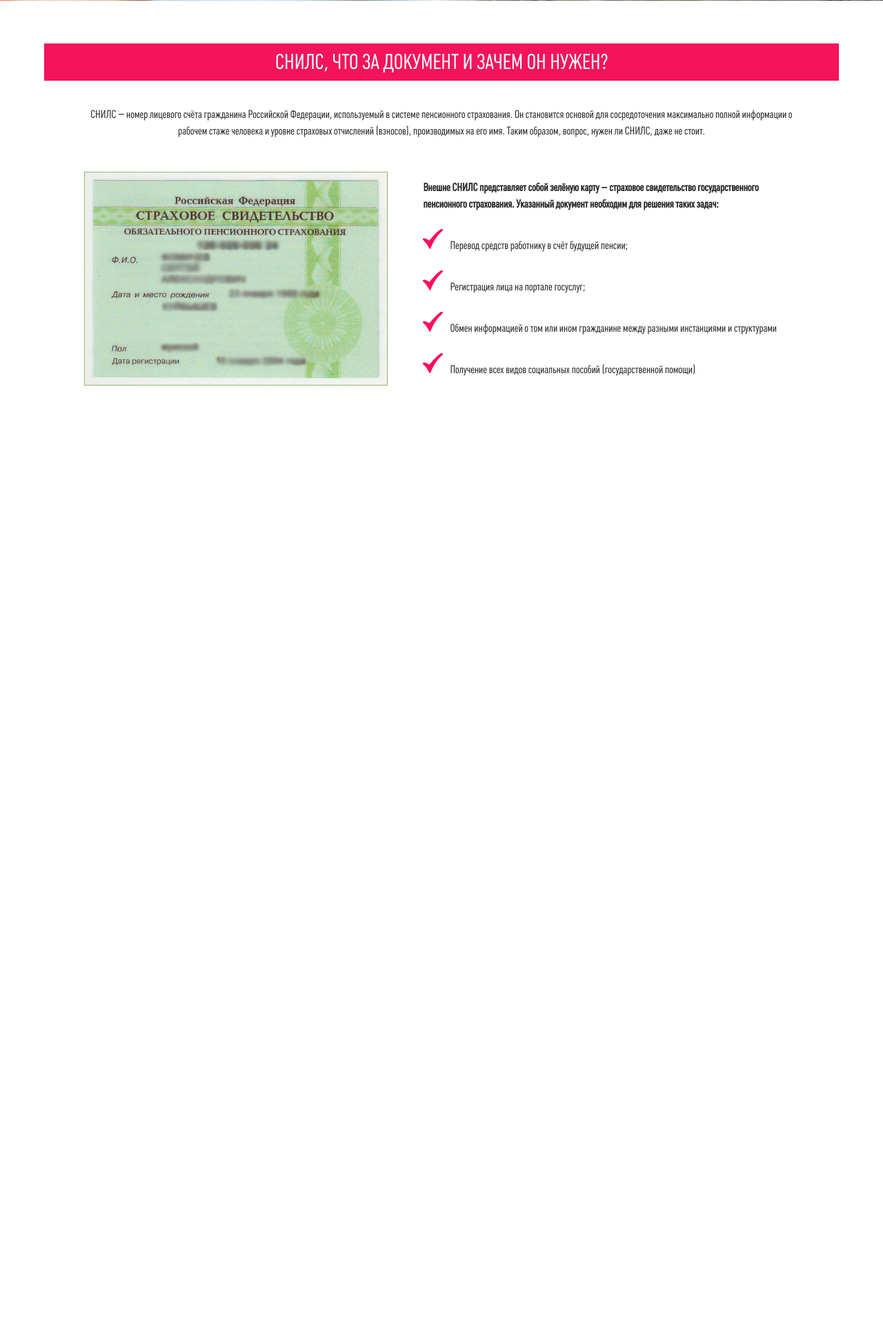
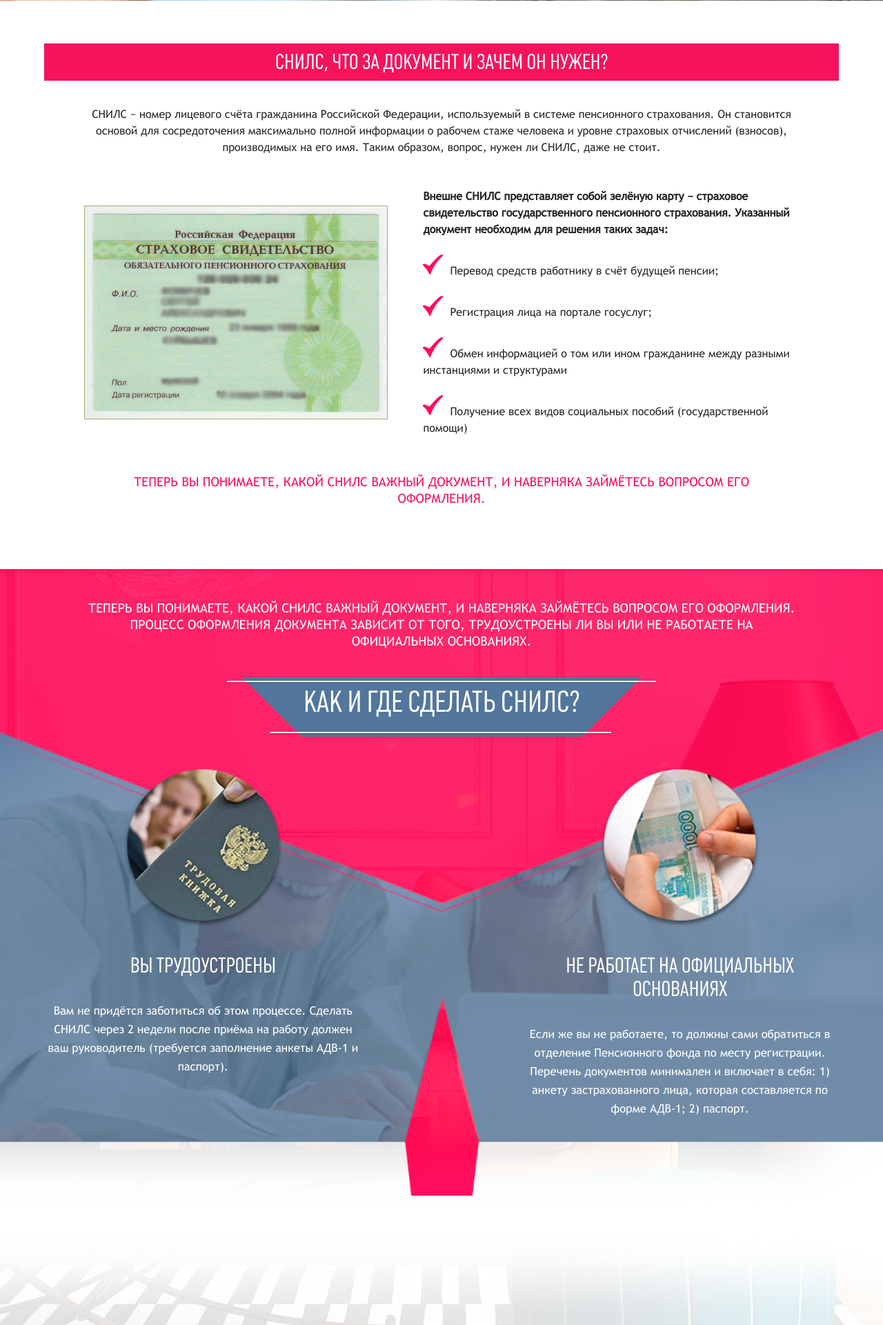
Before and after one commit to byshabay/snils.su, a PHP site: page / in a window 1280 px wide. Shown: the part 695-2616 px from the top of the page at 69% size. Before the commit the page ends 1254 px from the top, so only its background shows below. Run offline with PHP 8.4, Linux system fonts and the light colour scheme.

Commit message:
Add second block for descktop

```diff
--- a/index.html
+++ b/index.html
@@ -68,6 +68,38 @@
                 </ul>
             </div>
         </div>
+        <span class="first_block__text_3">Теперь вы понимаете, какой СНИЛС важный документ, и наверняка займётесь вопросом его оформления.</span>
+    </div>
+    <div class="second_block">
+        <div class="container">
+            <p class="second_block__text_1">Теперь вы понимаете, какой СНИЛС важный документ,  и наверняка займётесь вопросом его оформления. Процесс
+                оформления документа зависит от того, трудоустроены
+                 ли вы или не работаете на официальных основаниях.</p>
+            <h2>
+                Как и где сделать снилс?
+            </h2>
+            <div class="second_block__body">
+                <div class="second_block__info_1">
+                    <img src="src/second_block_1.png" alt="Как и где сделать снилс, если вы трудоустроены">
+                    <span>
+                        Вы трудоустроены
+                    </span>
+                    <p>
+                        Вам не придётся заботиться об этом процессе. Сделать СНИЛС
+                        через 2 недели после приёма на работу должен ваш руководитель (требуется заполнение анкеты АДВ-1 и паспорт).
+                    </p>
+                </div>
+                <div class="second_block__info_2">
+                    <img src="src/second_block_2.png" alt="Как и где сделать снилс, если вы не работаетена официальных основаниях">
+                    <span>
+                        Не работает на официальных основаниях
+                    </span>
+                    <p>Если же вы не работаете, то должны сами обратиться в отделение Пенсионного
+                        фонда по месту регистрации. Перечень документов минимален и включает в
+                        себя: 1) анкету застрахованного лица, которая составляется по форме АДВ-1; 2) паспорт.</p>
+                </div>
+            </div>
+        </div>
     </div>
 
 
--- a/style.css
+++ b/style.css
@@ -6,6 +6,7 @@
     --text_17: calc( (100vw - 300px)/(1160 - 300) * (16 - 11) + 11px);
     --text_18: calc( (100vw - 300px)/(1160 - 300) * (18 - 15) + 15px);
     --text_29: calc( (100vw - 300px)/(1160 - 300) * (29 - 17) + 17px);
+    --text_48: calc( (100vw - 300px)/(1160 - 300) * (42 - 34) + 34px);
 }
 *{
     margin: 0;
@@ -186,6 +187,7 @@ body{
     color: #272727;
     line-height: 24px;
     font-size: var(--text_16);
+    font-family: 'Trebuchet', Arial, Helvetica, sans-serif;
 }
 
 .first_block__head{
@@ -193,6 +195,7 @@ body{
     color: #fff;
     background-color: var(--red);
     font-size: var(--text_29);
+    font-family: 'Plumb', Arial, Helvetica, sans-serif;
     padding: 15px 0;
     text-align: center;
 }
@@ -226,6 +229,69 @@ body{
 .first_block__list li::before{
     content : url('src/check.png');
     margin-right: 10px;
+}
+.first_block__text_3{
+    display: block;
+    color: var(--red);
+    text-transform: uppercase;
+    text-align: center;
+    margin: 54px auto 0;
+    font-size: var(--text_18);
+    width: 85%;
+}
+
+.second_block{
+    background: url('src/second_block__bkg.png') center no-repeat ;
+    background-size: cover;
+    text-transform: uppercase;
+    color: #fff;
+    height: auto;
+    margin-top: 90px;
+    padding: 45px 0 300px;
+    font-family: 'Trebuchet', Arial, Helvetica, sans-serif;
+}
+.second_block__text_1{
+    display: block;
+    width: 90%;
+    margin: 0 auto;
+    line-height: 24px;
+    font-size: var(--text_18);
+    text-align: center;
+}
+.second_block h2{
+    margin-top: 40px;
+    text-align: center;
+    display: block;
+    font-size: var(--text_48);
+    font-weight: normal;
+    font-family: 'Plumb', Arial, Helvetica, sans-serif ;
+    background: url('src/second_block__h2.png') top no-repeat;
+    height: 90px;
+    padding-top: 12px;
+}
+.second_block__body{
+    display: flex;
+    justify-content: space-between;
+}
+.second_block__body div{
+    text-align: center;
+    width: 40%;
+}
+.second_block__body img{
+    width: 50%;
+    margin-top: 30px;
+}
+.second_block__body span{
+    margin: 35px 0;
+    display: block;
+    font-family: 'Plumb', Arial, Helvetica, sans-serif;
+    font-size: var(--text_29);
+}
+.second_block__body p{
+    text-transform: none;
+    display: block;
+    font-size: var(--text_17);
+    line-height: 27px;
 }
 
 @media (max-width: 767px){
@@ -362,3 +428,7 @@ body{
     font-family: 'Plumb';
     src: url("src/PlumbRegular.ttf");
 }
+@font-face {
+    font-family: 'Trebuchet';
+    src: url("src/TrebuchetMS.ttf");
+}
```
Also changed, not shown: src/second_block_1.png (added), src/second_block_2.png (added), src/second_block__bkg.png (added), src/second_block__h2.png (added).
